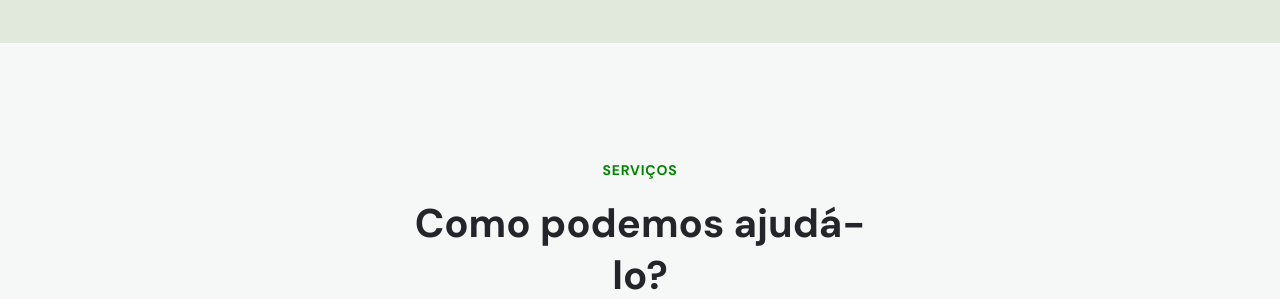
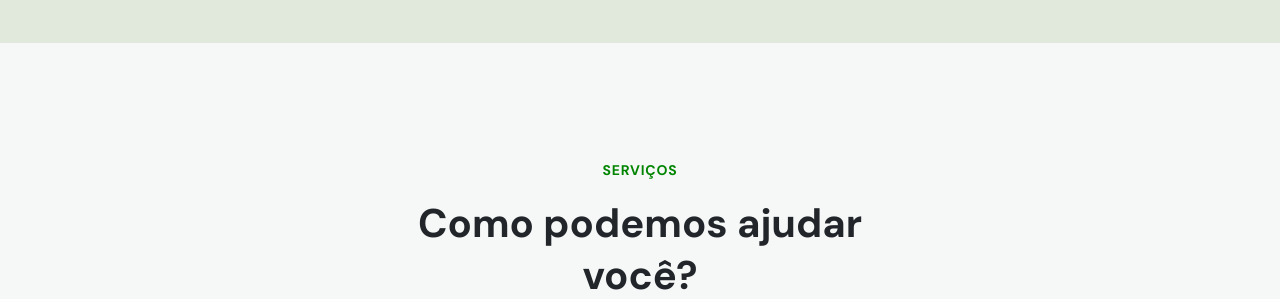
Before and after one commit to KatiemilyRamos/Seguranca-em-Rastreadores, a plain HTML site: page index.html in a window 1280 px wide. Shown: the part 653-952 px from the top of the page. Drawn offline with nearby package versions, Linux system fonts and the light colour scheme.

Commit message:
Update index.html

```diff
--- a/index.html
+++ b/index.html
@@ -242,7 +242,7 @@
       <div class="wrapper">
         <header>
           <h4>Serviços</h4>
-          <h2>Como podemos ajudá-lo?</h2>
+          <h2>Como podemos ajudar você?</h2>
         </header>
 
         <div class="content">
```
